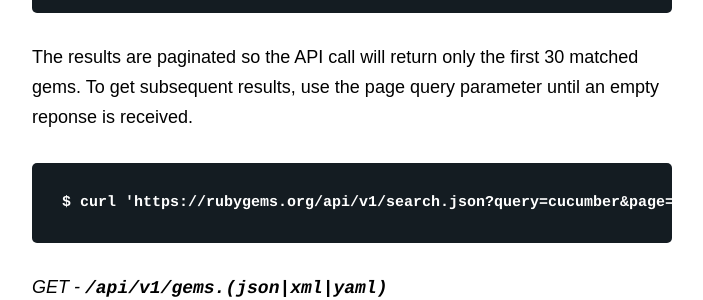
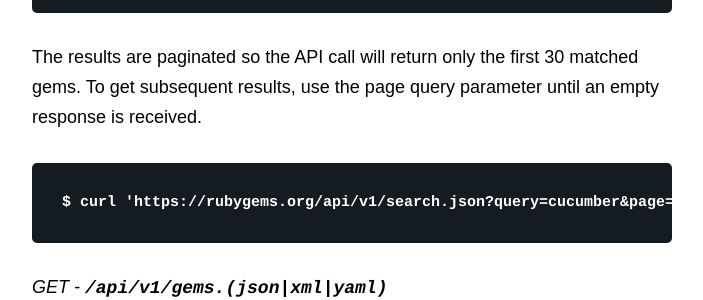
Before and after one commit to radar/guides, a Jekyll site: the page built from rubygems-org-api.md, in a window 1280 px wide and 900 px high, scrolled down 4189 px. Shown: the part 213-513 px from the top of the window, without its empty margins (438-1141 px from the left). Built offline with Jekyll 4.4.1, drawn with Linux system fonts in a browser that asks for light colours; nearby versions of some CDN libraries; some of the changed text lies outside the part shown.

Commit message:
Fix typos and misspellings

```diff
--- a/rubygems-org-api.md
+++ b/rubygems-org-api.md
@@ -177,7 +177,7 @@ site. Returns an array of the XML or JSON representation of gems that match.
 
 The results are paginated so the API call will return only the first 30 matched
 gems. To get subsequent results, use the page query parameter until an empty
-reponse is received.
+response is received.
 
     $ curl 'https://rubygems.org/api/v1/search.json?query=cucumber&page=2'
 
```
Also changed, not shown: other parts of rubygems-org-api.md (+1 -1 lines), command-reference.md (+1 -1 lines), patterns.md (+1 -1 lines), security.md (+1 -1 lines).
